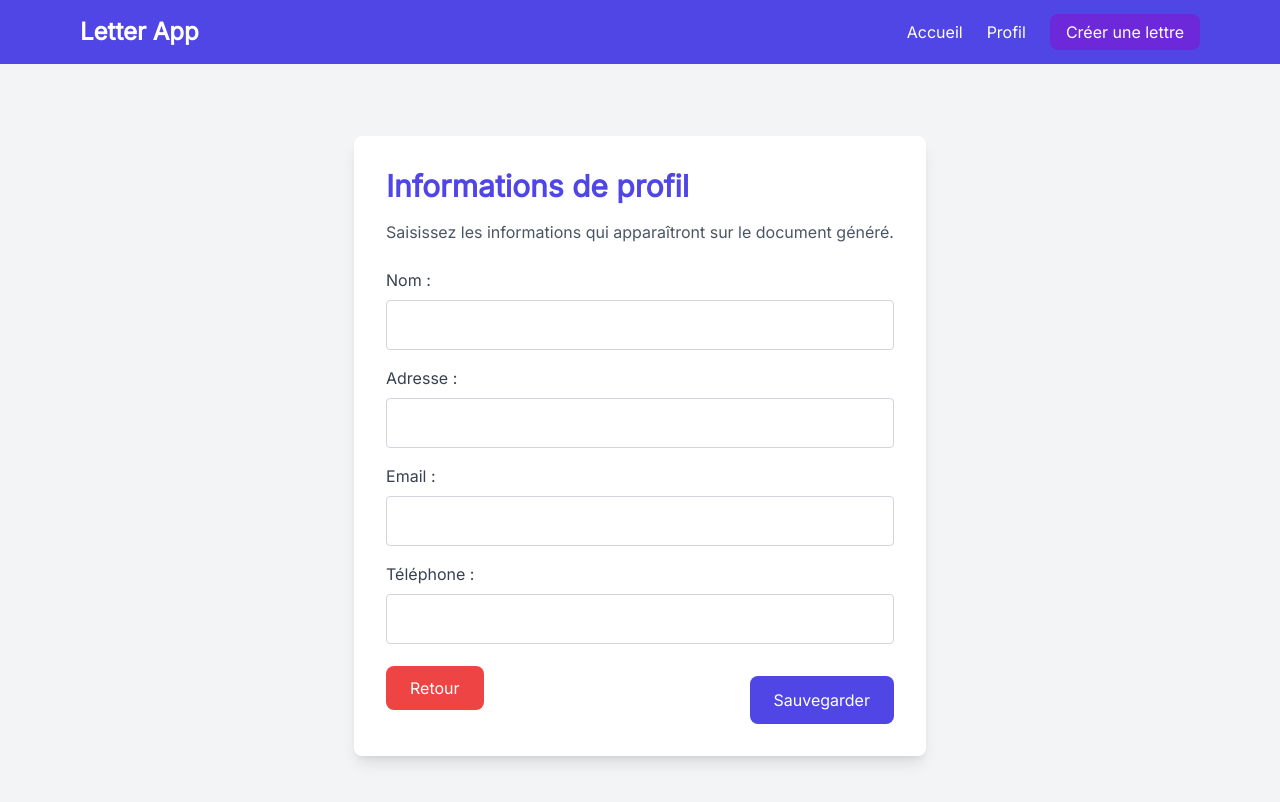
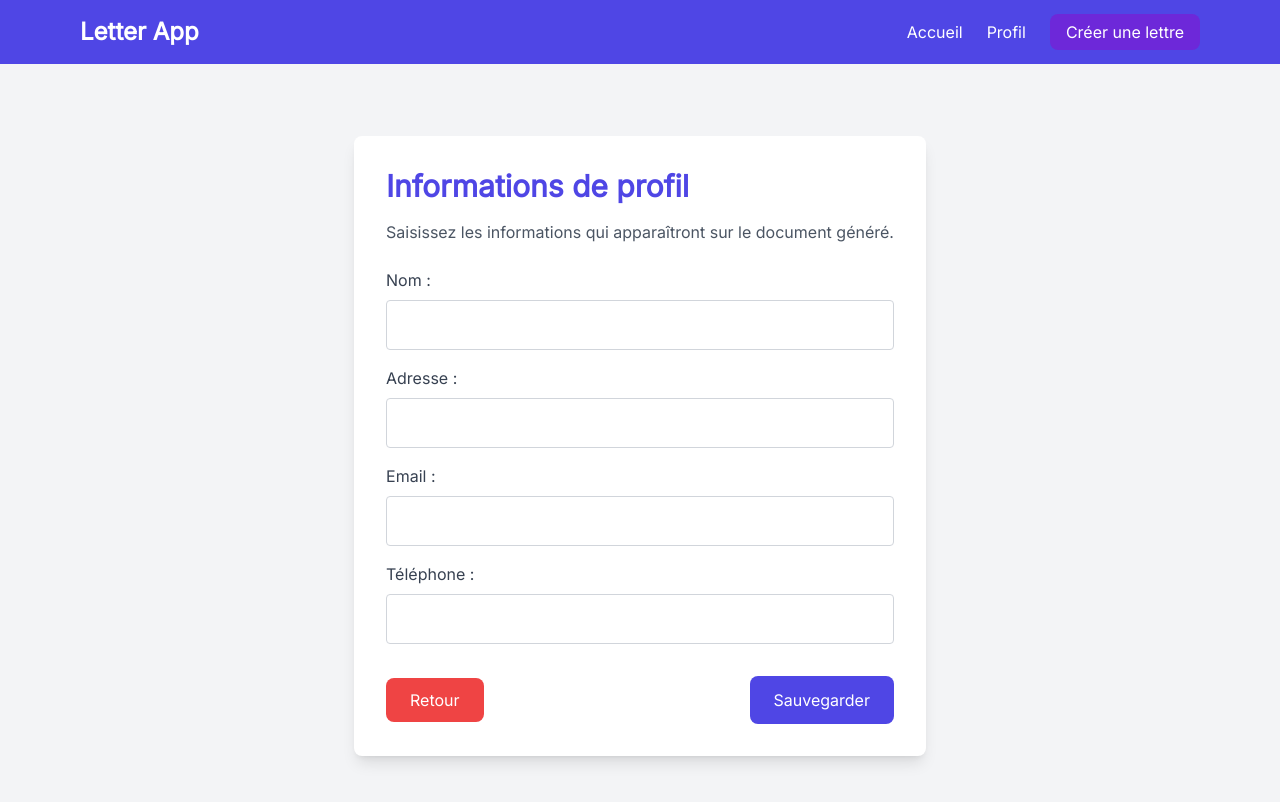
Before and after one commit to AntoineWtz/letter-generator, a React (Create React App) app: page /letter-generator/profile in a window 1280 px wide. Shown: the top 802 px of the page. Built offline with nearby package versions, Linux system fonts and the light colour scheme.

Commit message:
align button Profile

```diff
--- a/src/pages/UserProfile.tsx
+++ b/src/pages/UserProfile.tsx
@@ -65,7 +65,7 @@
                 </label>
             ))}
 
-            <div className="flex justify-between mt-8">
+            <div className="flex items-center justify-between mt-8">
                 <motion.div whileHover={{ scale: 1.05 }} whileTap={{ scale: 0.95 }}>
                     <Link
                         to="/"
```
